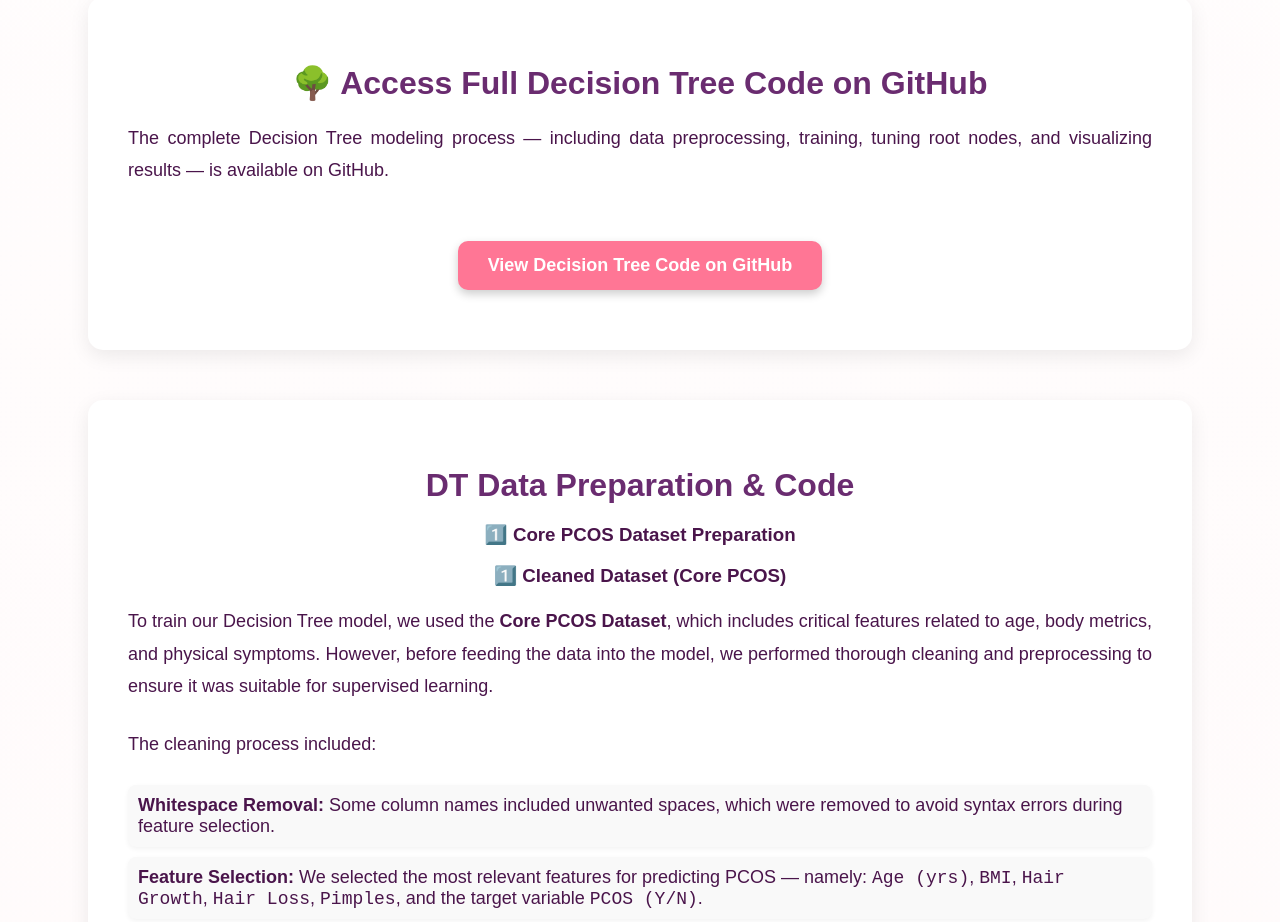
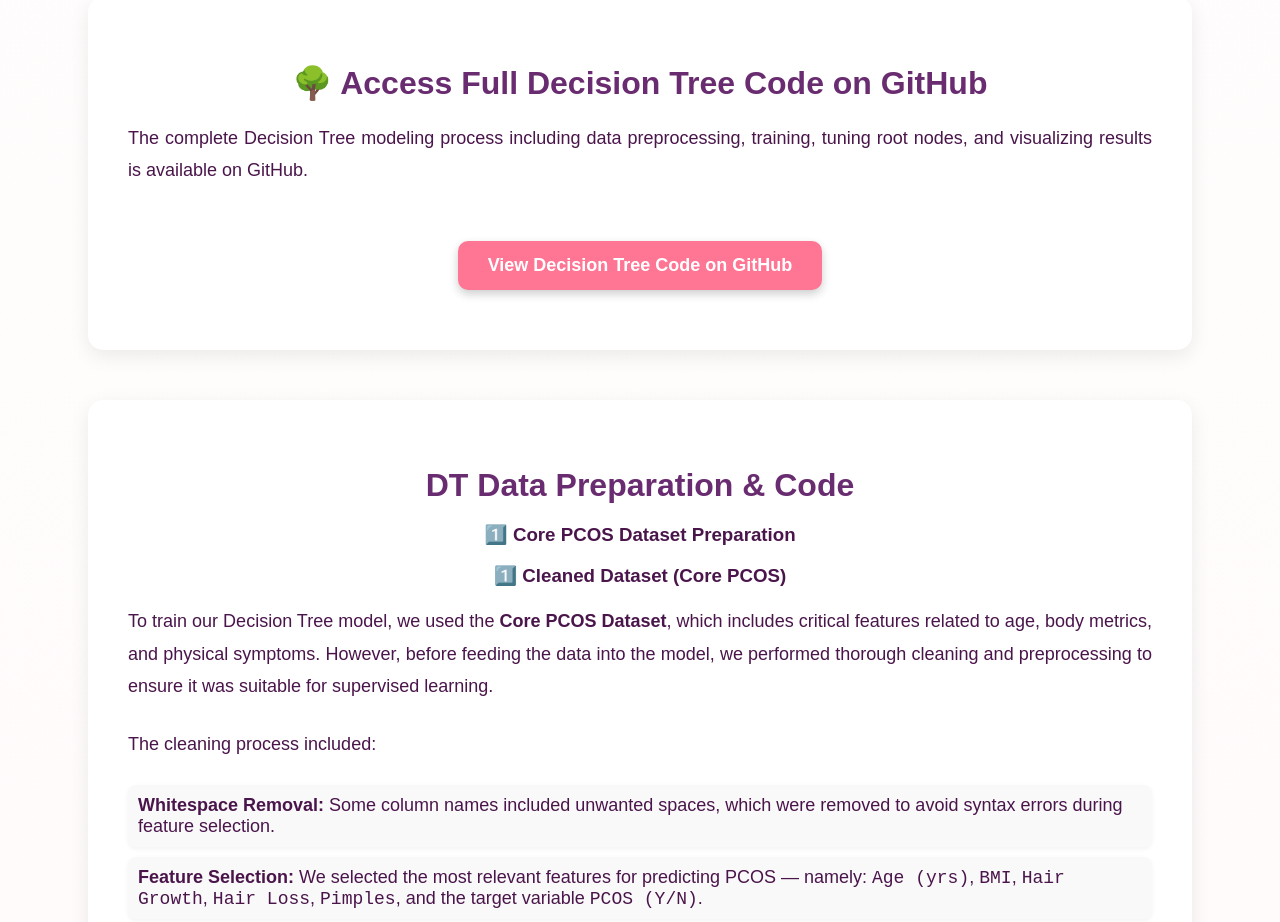
Before and after one commit to Simrann020/PCOS, a plain HTML site: page Pages/decision_tree.html in a window 1280 px wide. Shown: the part 1780-2702 px from the top of the page. Drawn offline with Linux system fonts and the light colour scheme.

Commit message:
Update decision_tree.html

```diff
--- a/Pages/decision_tree.html
+++ b/Pages/decision_tree.html
@@ -68,7 +68,7 @@
 
     <section class="content">
         <h2>🌳 Access Full Decision Tree Code on GitHub</h2>
-        <p>The complete Decision Tree modeling process — including data preprocessing, training, tuning root nodes, and visualizing results — is available on GitHub.</p>
+        <p>The complete Decision Tree modeling process including data preprocessing, training, tuning root nodes, and visualizing results is available on GitHub.</p>
         <a href="https://github.com/Simrann020/PCOS/blob/master/Model/Decision_Tree.ipynb" target="_blank" class="github-button">View Decision Tree Code on GitHub</a>
     </section>
 
```
